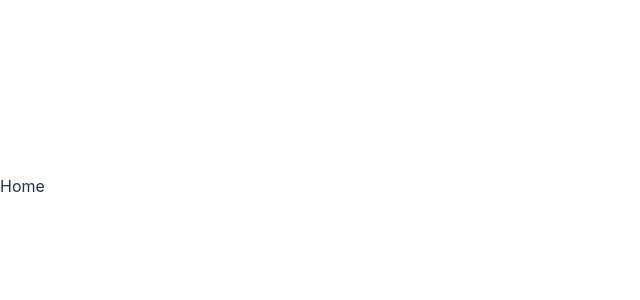
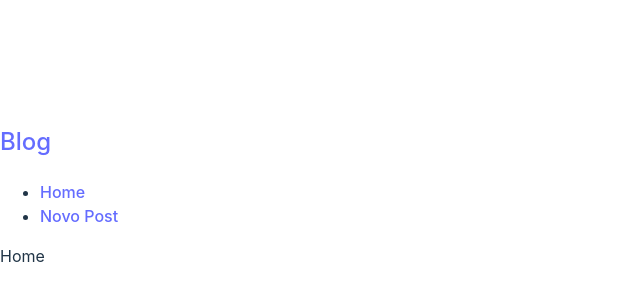
Before and after one commit to WilliamSilvaOliveiraa/axios-crud, a React (Vite) app: page / in a window 1280 px wide. Shown: the part 214-514 px from the top of the page, without its empty margins (0-640 px from the left). Built offline with nearby package versions, Linux system fonts and the light colour scheme; a web font is replaced by a local one.

Commit message:
feat:(NavBar)

```diff
--- a/src/App.jsx
+++ b/src/App.jsx
@@ -1,9 +1,11 @@
 import "./App.css";
 import { Outlet } from "react-router-dom";
+import NavBar from "./components/NavBar";
 
 function App() {
   return (
     <div className="App">
+      <NavBar />
       <div className="Container">
         <Outlet />
       </div>
--- /dev/null
+++ b/src/components/NavBar.jsx
@@ -0,0 +1,24 @@
+import React from "react";
+import { Link } from "react-router-dom";
+
+const NavBar = () => {
+  return (
+    <nav className="navbar">
+      <h2>
+        <Link to="/">Blog</Link>
+      </h2>
+      <ul>
+        <li>
+          <Link to="/">Home</Link>
+        </li>
+        <li>
+          <Link to="/new" className="new-btn">
+            Novo Post
+          </Link>
+        </li>
+      </ul>
+    </nav>
+  );
+};
+
+export default NavBar;
```
